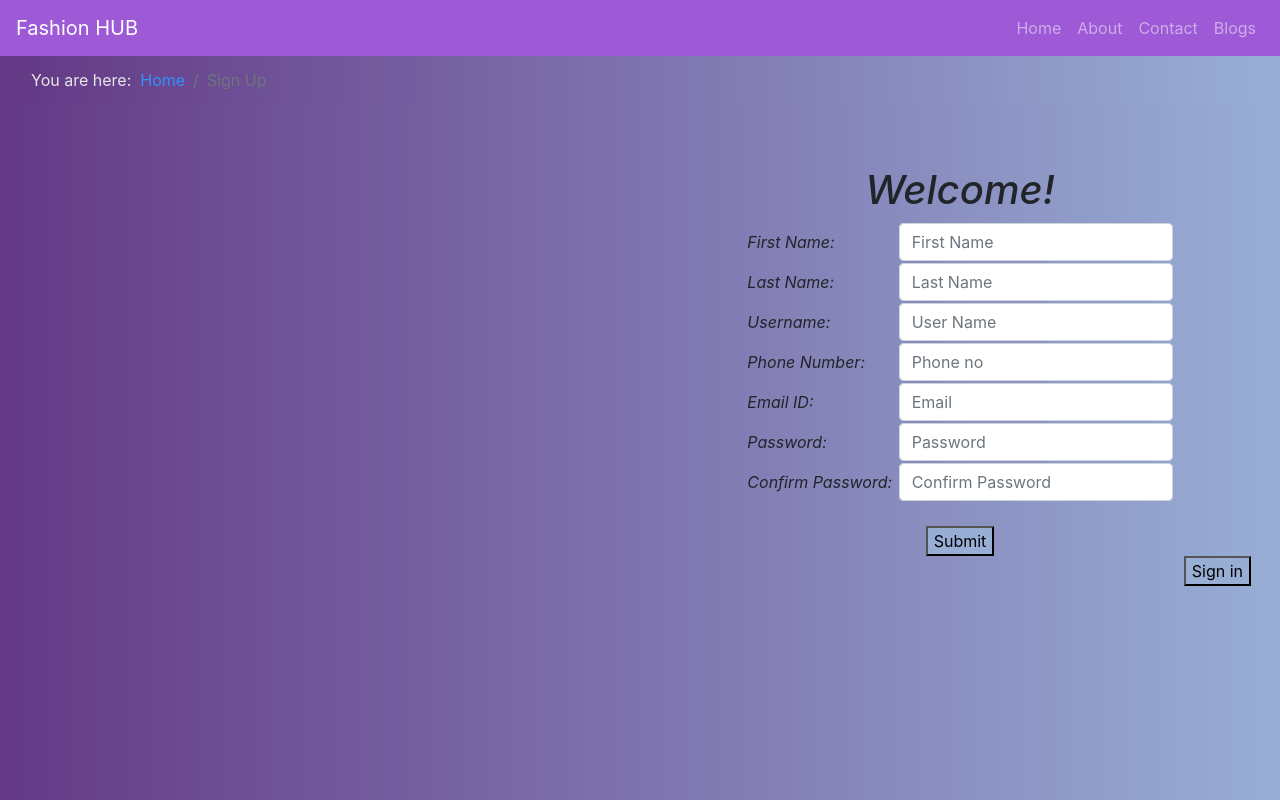
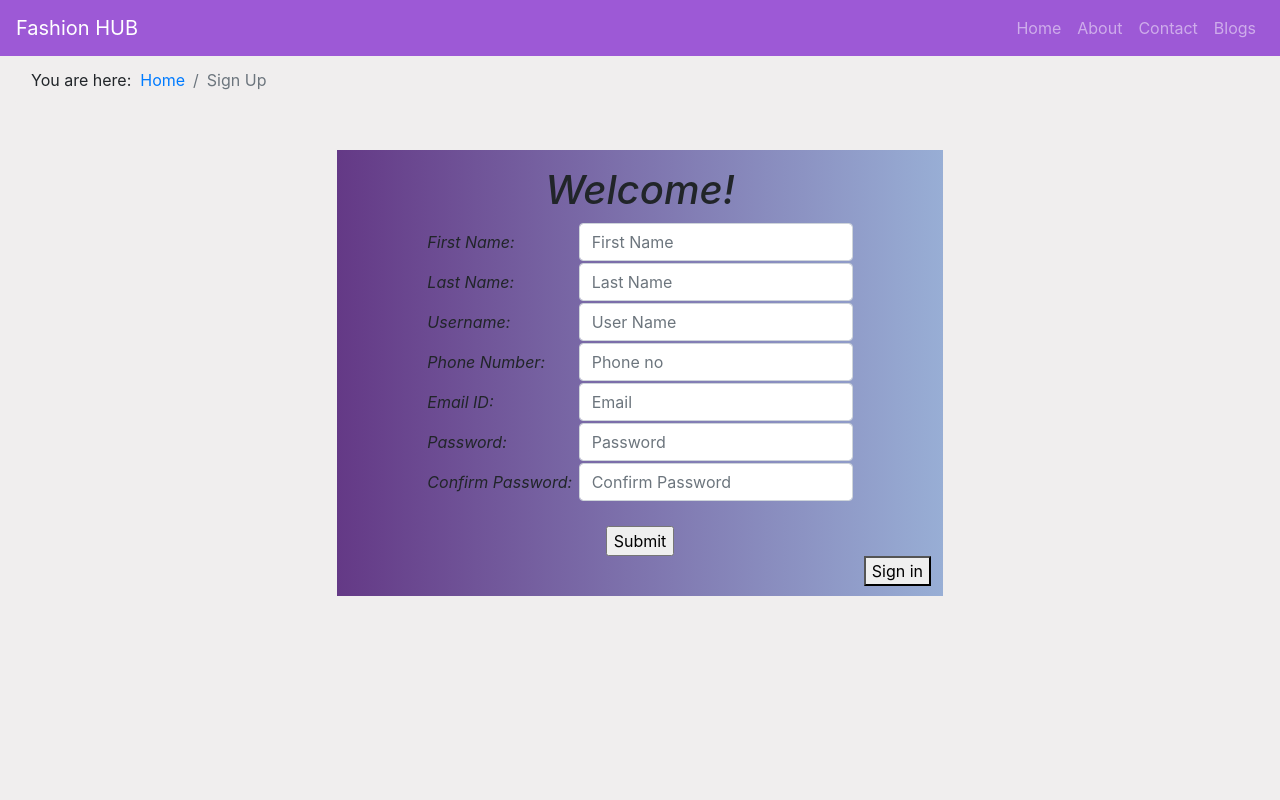
Before and after one commit to thesomu/RealCoderz-PROJECT, a Django app: page / in a window 1280 px wide. Run offline with Django 3.2, Linux system fonts and the light colour scheme; some libraries are stand-ins or nearby versions.

Commit message:
updated commit

```diff
--- a/djangoProject1/djangoProject1/settings.py
+++ b/djangoProject1/djangoProject1/settings.py
@@ -115,6 +115,12 @@ USE_TZ = True
 
 STATIC_URL = '/static/'
 
+EMAIL_BACKEND = 'django.core.mail.backends.smtp.EmailBackend'
+EMAIL_HOST = 'smtp.gmail.com'
+EMAIL_USE_TLS = True
+EMAIL_PORT = 587
+EMAIL_HOST_USER = 'somnathmishra120@gmail.com'
+EMAIL_HOST_PASSWORD = 'Somu@9555'
 
 # Default primary key field type
 # https://docs.djangoproject.com/en/3.2/ref/settings/#default-auto-field
--- a/djangoProject1/templates/register.html
+++ b/djangoProject1/templates/register.html
@@ -68,8 +68,9 @@ fieldset {
   color: black;
 }
 .breadcrumb  {
-   background: linear-gradient(to right, rgb(100, 57, 134), rgb(152, 174, 213));
-    color: #E5E5E5;
+   background-color:#F0EEEE;
+}
+
 }
 a{
     color: #3390FF;
@@ -91,10 +92,9 @@ a{
     </nav>
     <div class = "container-fluid">
         <div class="row">
-         <div class="col-md-6">
-              </div>
-            <div class="col-md-6">
-                <fieldset class="fldset" style="margin-top:30px;">
+            <div class="col-md-6" style="margin: auto;">
+                <fieldset class="fldset" style="margin-top:30px; background: linear-gradient(to right, rgb(100, 57, 134), rgb(152, 174, 213));")
+}">
                 	<h1 style="text-align:center;margin-top:10px;">Welcome!</h1>
                     {% for message in messages %}
                         <div class="alert">
@@ -134,9 +134,9 @@ a{
                     <td><input type="password" name="confirm_password" class="form-control" placeholder="Confirm Password" required="True">  </td></tr>
 
             </table><br>
-                      <input type="submit" value="Submit" style="background-color:rgb(152, 174, 213);">
+                      <input type="submit" value="Submit">
         </form>
-                    <button type="button" onclick="login()" class="float-right" style="background-color:rgb(152, 174, 213);">Sign in</button>
+                    <button type="button" onclick="login()" class="float-right">Sign in</button>
 
                 </fieldset>
             </div>
--- a/djangoProject1/templates/theme.html
+++ b/djangoProject1/templates/theme.html
@@ -9,8 +9,8 @@
     <title>Title</title>
 </head>
 <style>
-    body{
-	background: linear-gradient(to right, rgb(100, 57, 134), rgb(152, 174, 213))
+     body{
+	background-color: #F0EEEE;
 }
     .nav-custom{
         background-color: #9D59D6;
--- a/djangoProject1/users/views.py
+++ b/djangoProject1/users/views.py
@@ -3,7 +3,8 @@ from django.shortcuts import render, redirect
 from django.http import HttpResponse
 from .models import Customer, Shipping
 from django.contrib import messages, auth
-
+from django.core.mail import send_mail
+from django.conf import settings
 
 # Create your views here.
 
@@ -56,6 +57,11 @@ def register(request):
                                 cust_fname=first_name, cust_lname=last_name)
                 cust.save()
                 print('user created')
+                print(username)
+                send_mail("Welcome to FASHION HUB", f"Thankyou {username} for joining the FASHION HUB",
+                          settings.EMAIL_HOST_USER,
+                          [email])
+
                 return redirect('login')
         else:
             messages.info(request, 'Password not matching')
@@ -107,11 +113,19 @@ def destroy(request, id):
 
 def edit(request, id):
     ship = Shipping.objects.get(id=id)
-    return render(request, 'edit.html')
+    return render(request, 'edit.html', {'ship': ship})
 
 
 def update(request, id):
-    pass
+    shipfname = request.POST['first_name']
+    shiplname = request.POST['last_name']
+    shipphoneno = request.POST['phoneno']
+    shipaddress = request.POST['address']
+    print(shipfname, shiplname, shipaddress, shipphoneno)
+    ship = Shipping(id=id, ship_fname=shipfname, ship_lname=shiplname, ship_phone=shipphoneno, ship_address=shipaddress)
+    ship.save()
+    print("updated")
+    return redirect('profile')
 
 
 def home(request):
```
Also changed, not shown: djangoProject1/templates/edit.html (+5 -5 lines), djangoProject1/templates/login.html (+6 -8 lines), djangoProject1/db.sqlite3.
